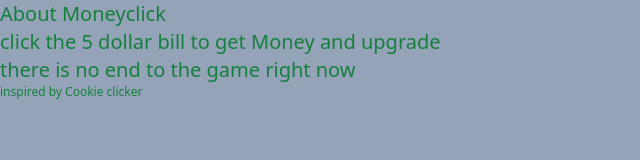
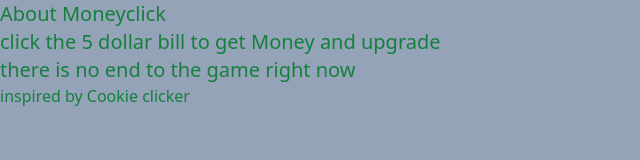
Before and after one commit to randomusert/Moneyclick, a website: page src/about/index.html in a window 1280 px wide. Shown: the whole page, without its empty margins (0-640 px from the left). Drawn offline with Linux system fonts and the light colour scheme.

Commit message:
fix sizing issues

```diff
--- a/src/about/index.html
+++ b/src/about/index.html
@@ -10,6 +10,6 @@
     <h1 class="text-xl text-green-700">About Moneyclick</h1>
     <h4 class="text-xl text-green-700">click the 5 dollar bill to get Money and upgrade</h4>
     <h4 class="text-xl text-green-700">there is no end to the game right now</h4>
-    <p class="text-xs text-green-700">inspired by Cookie clicker</p>
+    <p class="text-s text-green-700">inspired by Cookie clicker</p>
 </body>
 </html>
```
